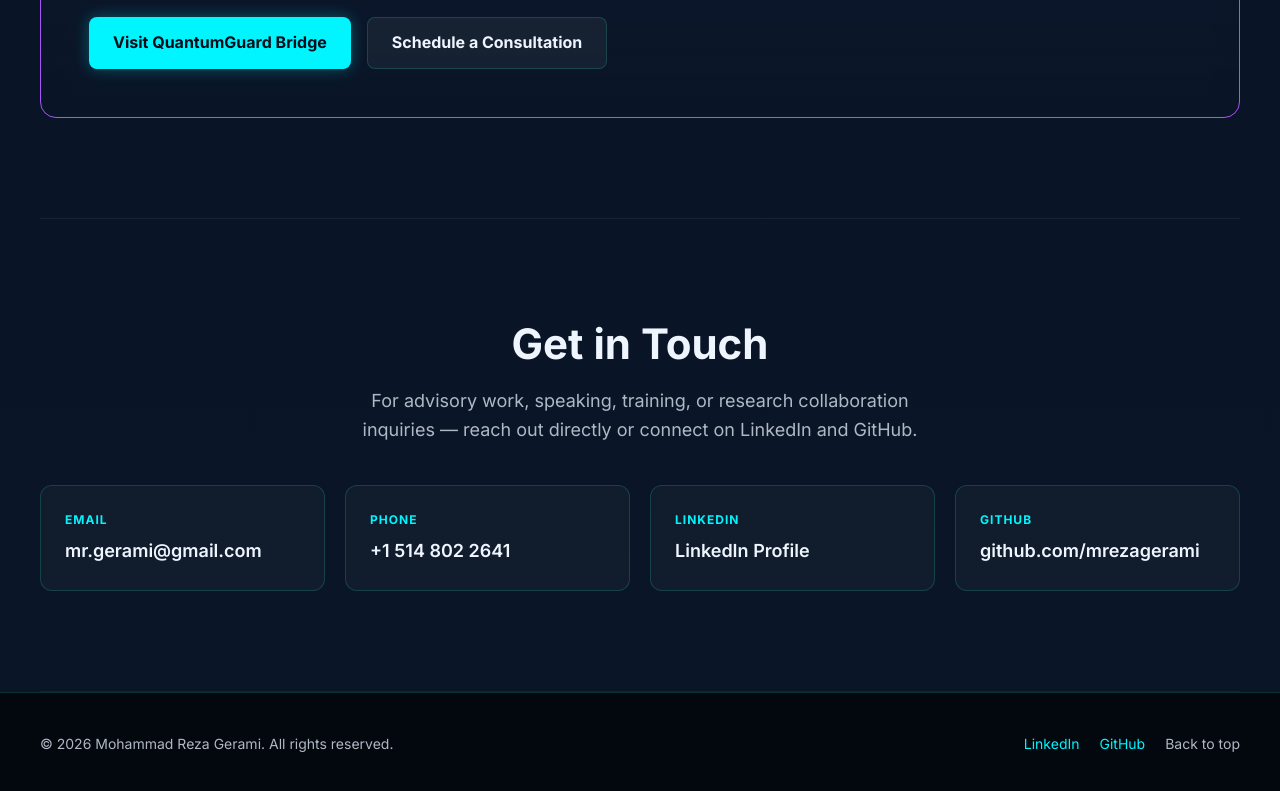
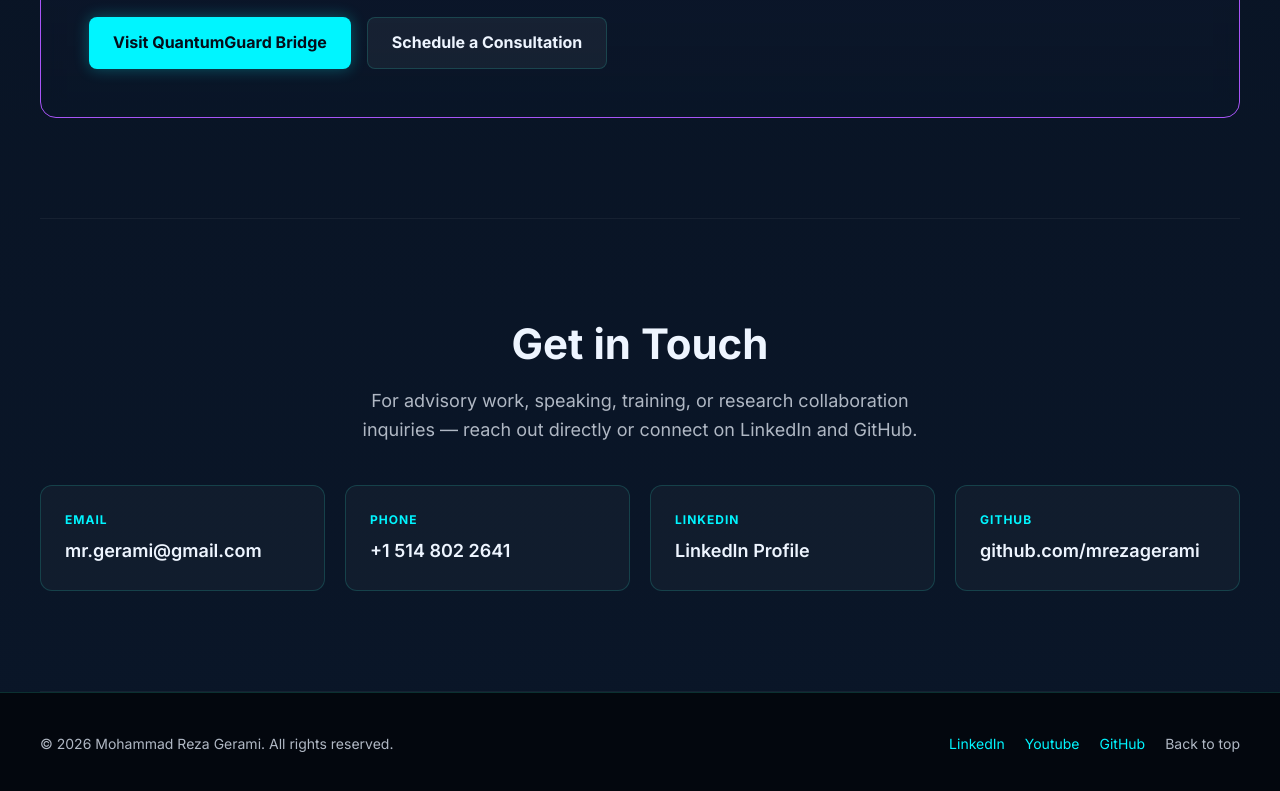
Before and after one commit to mrezagerami/mrezagerami.github.io, a plain HTML site: page index.html in a window 1280 px wide. Shown: the part 3585-4376 px from the top of the page. Drawn offline with Linux system fonts and the light colour scheme.

Commit message:
Update index.html

```diff
--- a/index.html
+++ b/index.html
@@ -427,6 +427,7 @@
       <div>&copy; 2026 Mohammad Reza Gerami. All rights reserved.</div>
       <div style="display: flex; gap: 20px;">
         <a href="https://www.linkedin.com/in/mohammad-reza-gerami/" target="_blank" rel="noopener noreferrer" style="color:var(--brand);">LinkedIn</a>
+        <a href="https://youtube.com/@mohammadrezagerami2634?si=jS1oAq5mHlhARHmD" target="_blank" rel="noopener noreferrer" style="color:var(--brand);">Youtube</a>
         <a href="https://github.com/mrezagerami" target="_blank" rel="noopener noreferrer" style="color:var(--brand);">GitHub</a>
         <a href="#top">Back to top</a>
       </div>
```
